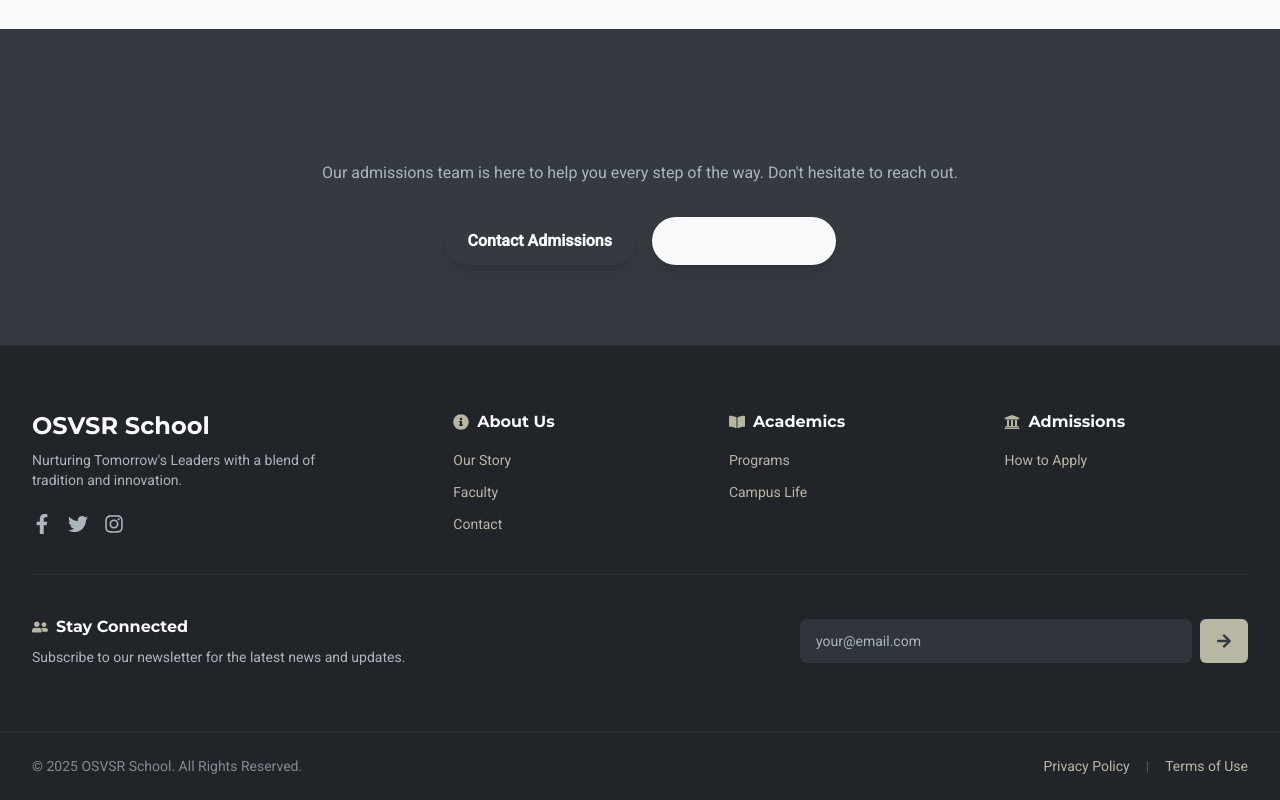
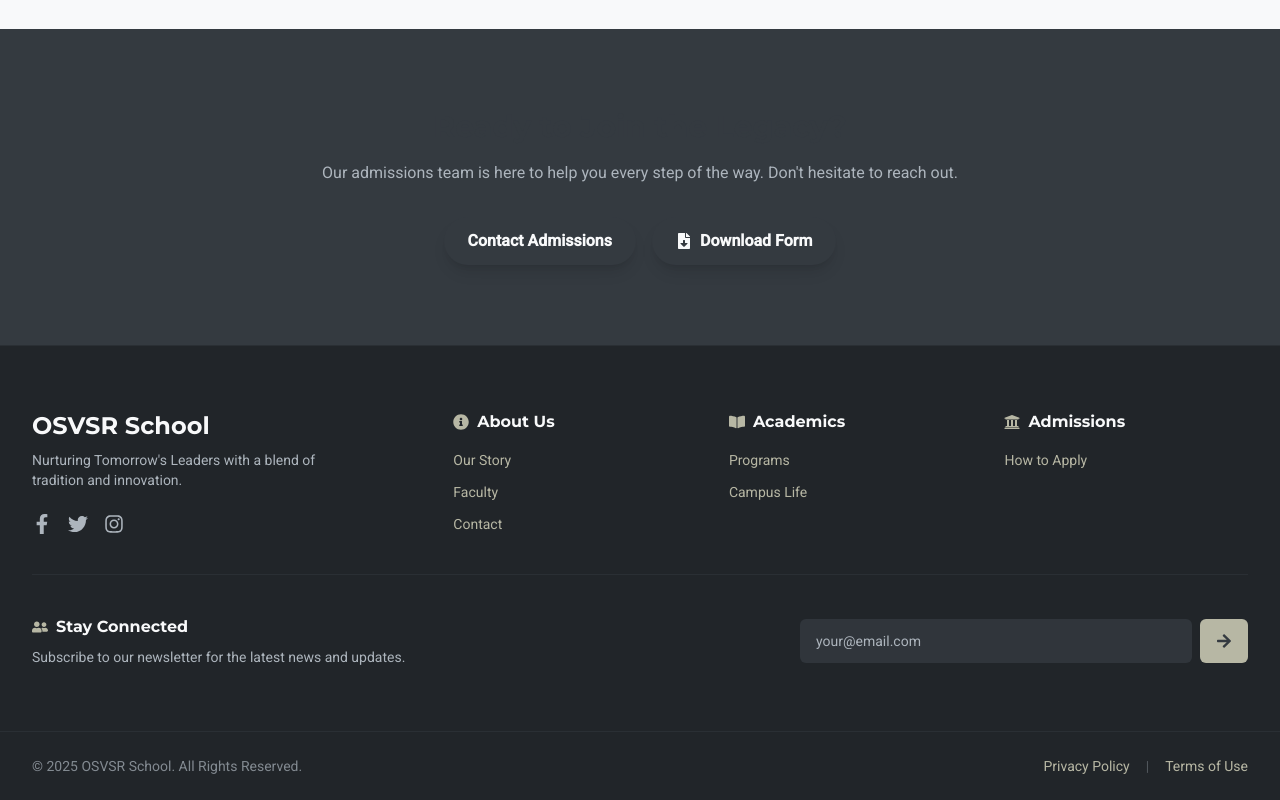
Before and after one commit to Subhashyogi/osvschool, a React (Vite) app in the folder Frontend/: page /admissions in a window 1280 px wide. Shown: the part 1902-2702 px from the top of the page. Built offline with nearby package versions, Linux system fonts and the light colour scheme.

Commit message:
style: Update button colors for Download Form on AdmissionsPage for better visibility

```diff
--- a/Frontend/src/pages/AdmissionsPage.jsx
+++ b/Frontend/src/pages/AdmissionsPage.jsx
@@ -98,7 +98,7 @@ const AdmissionsPage = () => {
                     <div className="flex flex-wrap justify-center gap-4">
                         <Link to="/contact"><AnimatedButton>Contact Admissions</AnimatedButton></Link>
                         <a href="/application-form.pdf" target="_blank" rel="noopener noreferrer">
-                            <AnimatedButton className="bg-brand-light text-brand-dark hover:bg-opacity-90 inline-flex items-center gap-2">
+                            <AnimatedButton className="bg-brand-dark text-brand-light hover:bg-opacity-90 inline-flex items-center gap-2">
                                 <FaFileDownload /> Download Form
                             </AnimatedButton>
                         </a>
```
